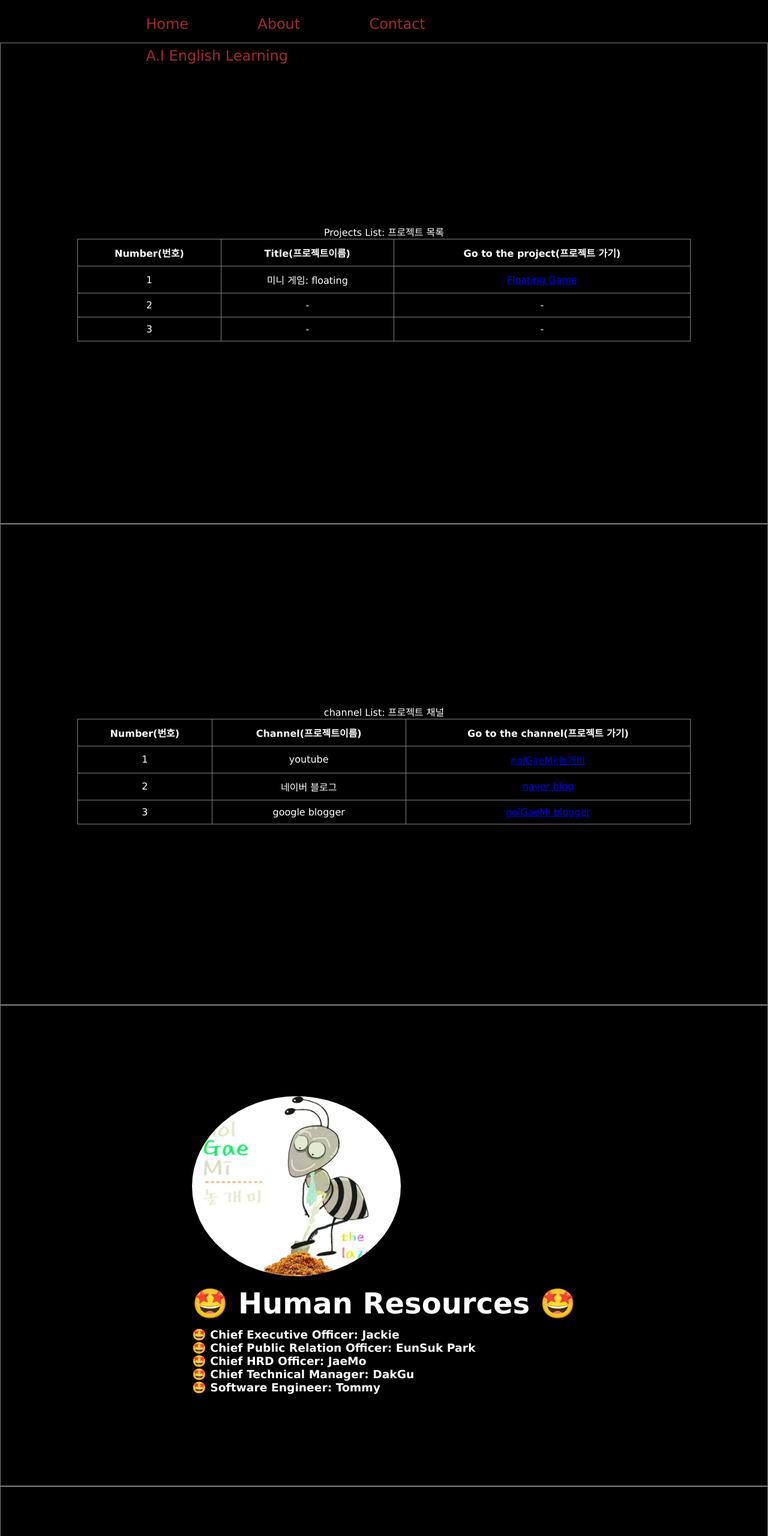
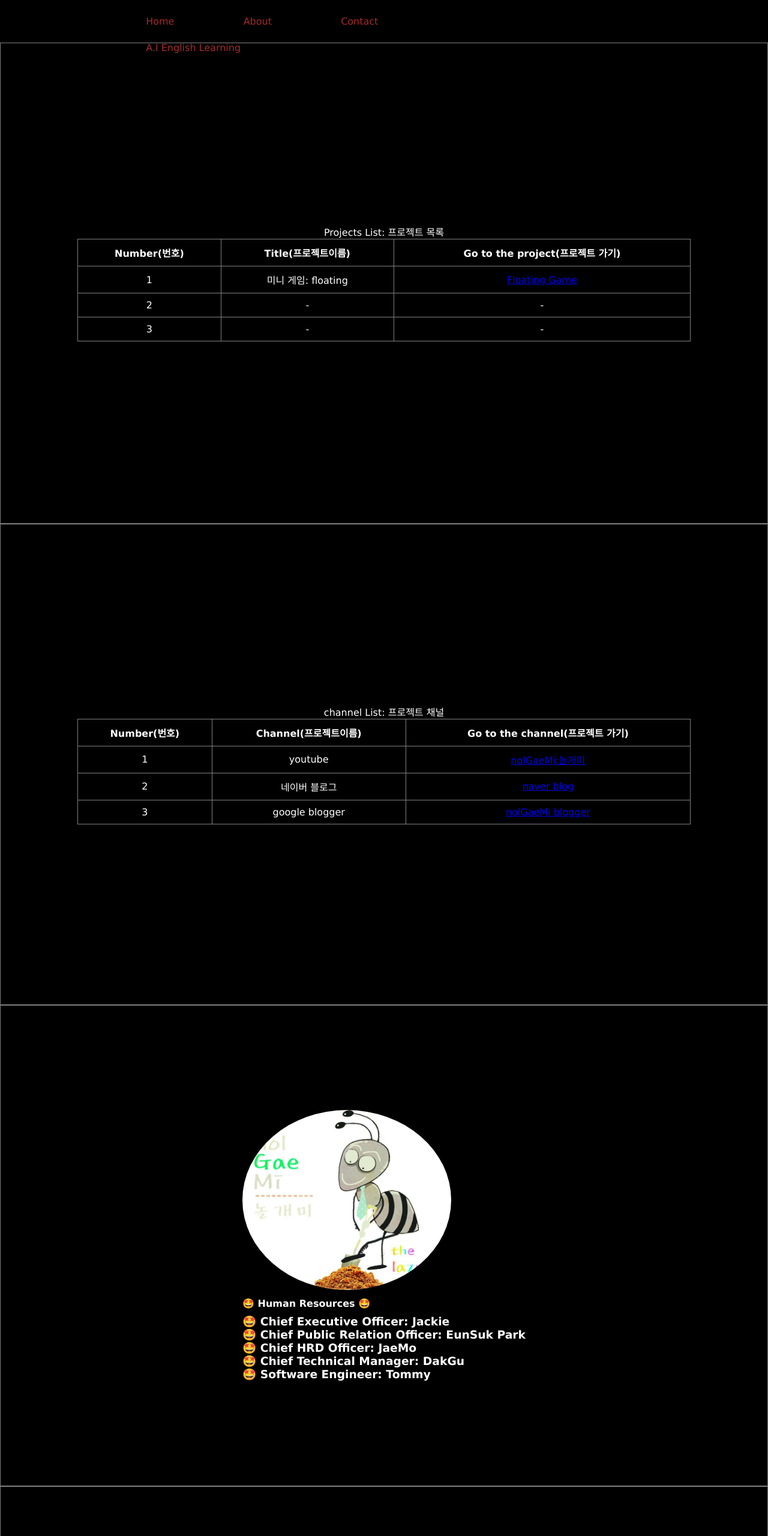
Before and after one commit to githumfirst/websiteProject01, a plain HTML site: page index.html in a window 1280 px wide. Shown: the top 2560 px of the page at 60% size. Drawn offline with Linux system fonts and the light colour scheme.

Commit message:
Add files via upload

```diff
--- a/css/style.css
+++ b/css/style.css
@@ -48,13 +48,13 @@ section {
 
 .Container h2 {
     margin-top: 2%;
-    font-size: 3em;
+    font-size: 1em;
 }
 
 .Container p,
 ul {
     margin-top: 2%;
-    font-size: 1.5rem;
+    font-size: 1rem;
 }
 
 footer {
```
